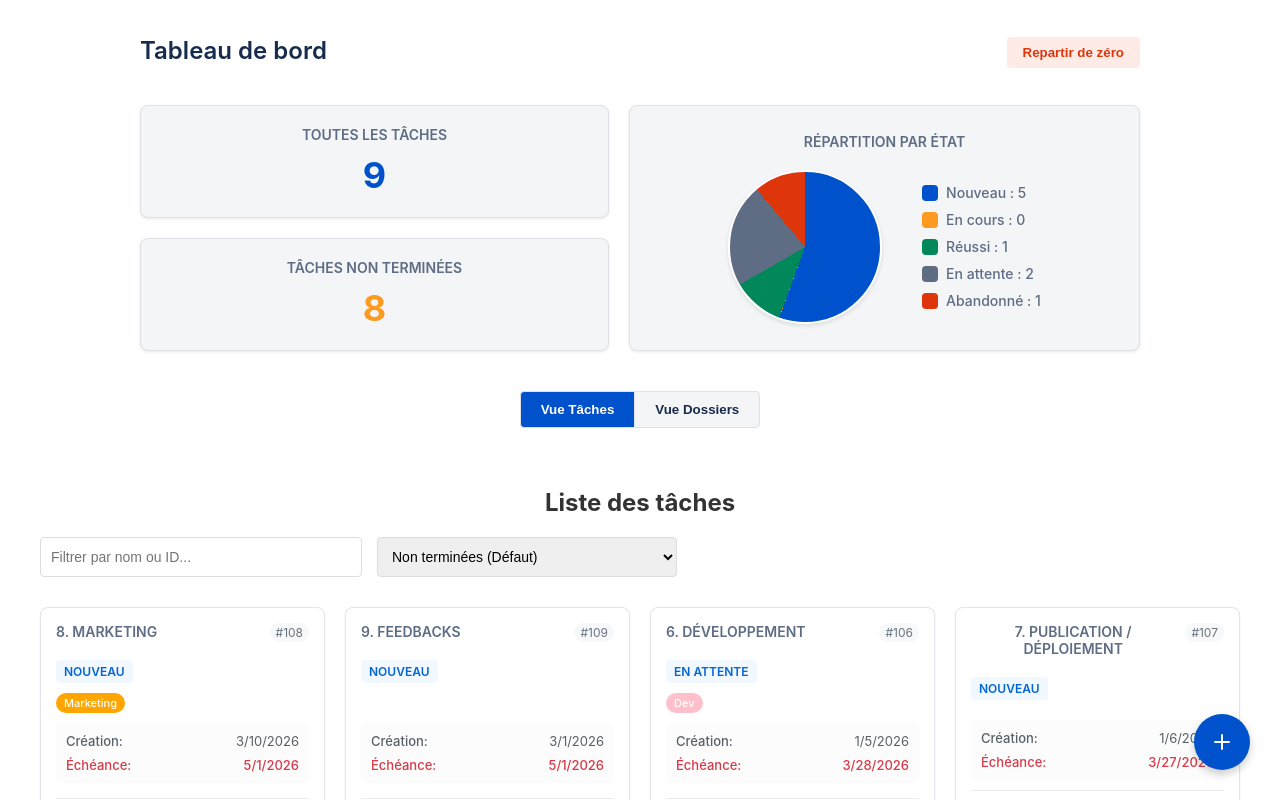
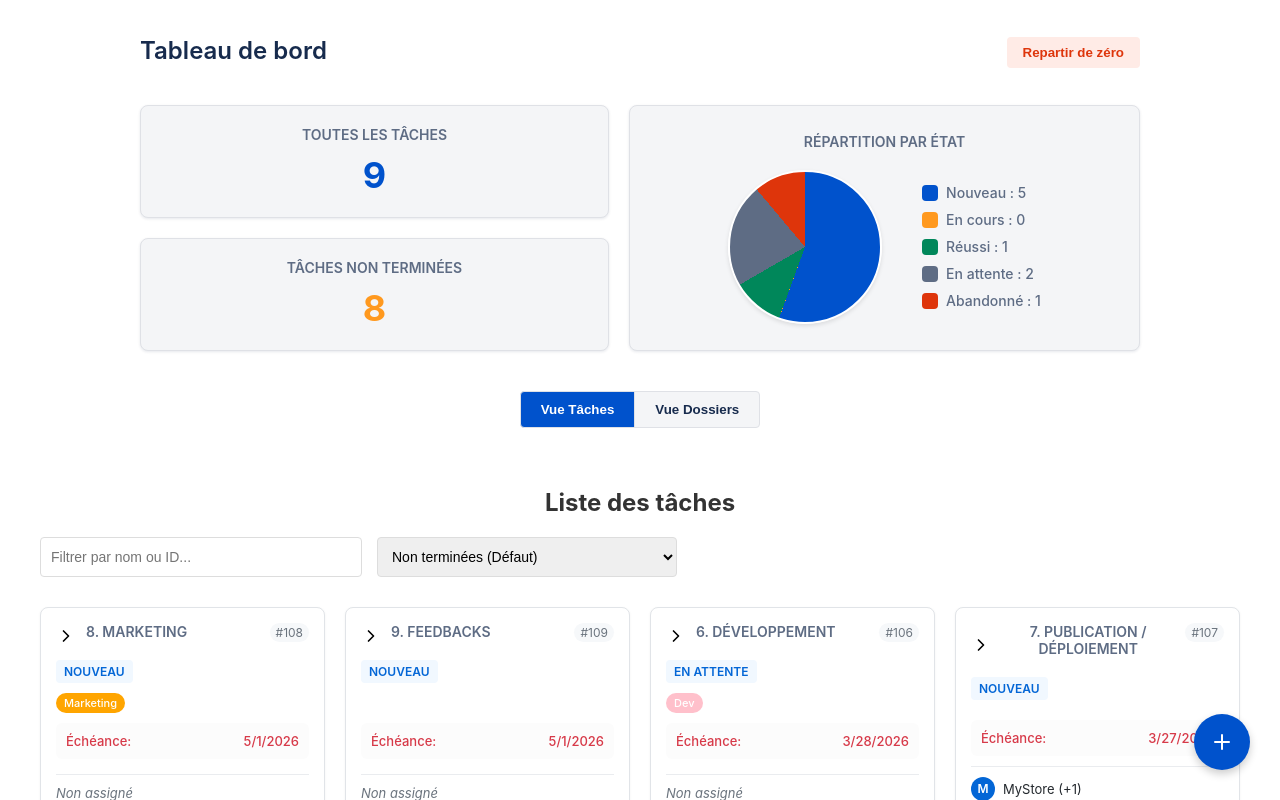
Before and after one commit to LoanALLARD/TodoList-React, a React (Create React App) app in the folder todo-list/: page / in a window 1280 px wide. Shown: the top 800 px of the page. Built offline with nearby package versions, Linux system fonts and the light colour scheme.

Commit message:
feat: enhance task and folder management with improved modal handling, filtering, and UI updates

```diff
--- a/todo-list/src/App.css
+++ b/todo-list/src/App.css
@@ -38,7 +38,7 @@
   }
 }
 
-/* Modal Styles */
+/* Modales */
 .modal-overlay {
   position: fixed;
   top: 0;
@@ -46,7 +46,6 @@
   width: 100vw;
   height: 100vh;
   background-color: rgba(0, 0, 0, 0.5);
-  /* Noir semi-transparent */
   display: flex;
   justify-content: center;
   align-items: center;
@@ -62,6 +61,8 @@
   max-width: 500px;
   width: 90%;
   color: #172b4d;
+  max-height: 90vh;
+  overflow-y: auto;
 }
 
 .close-button {
@@ -118,11 +119,12 @@
   background-color: #0052cc;
   color: #fff;
 }
+
 .App {
-    padding-bottom: 80px; /* Make room for the floating button */
+  padding-bottom: 80px;
 }
 
-/* Responsive Modals */
+/* Responsive */
 @media (max-width: 600px) {
   .modal-content {
     width: 100%;
--- a/todo-list/src/App.js
+++ b/todo-list/src/App.js
@@ -11,8 +11,10 @@ import Modal from "./Components/Modals/Modal";
 import Backup from "./data/backup.json";
 
 function App() {
+    // Mode d'affichage actuel
     const [viewMode, setViewMode] = useState("tasks");
 
+    // Définition des différents etats
     const [tasks, setTasks] = useState(Backup.taches);
     const [folders, setFolders] = useState(Backup.dossiers);
     const [relations, setRelations] = useState(Backup.relations);
@@ -32,26 +34,63 @@ function App() {
         }
     };
 
+    // Etats pour les modales de création
     const [isCreateTaskModalOpen, setIsCreateTaskModalOpen] = useState(false);
     const [isCreateFolderModalOpen, setIsCreateFolderModalOpen] =
         useState(false);
+    const [taskToEdit, setTaskToEdit] = useState(null);
 
+    // Gestion du bouton d'ajout dans le footer
     const handleFooterAddClick = () => {
         if (viewMode === "tasks") {
+            setTaskToEdit(null);
             setIsCreateTaskModalOpen(true);
         } else {
             setIsCreateFolderModalOpen(true);
         }
     };
 
-    const handleCreateTask = (newTaskData, selectedFolders = []) => {
+    // Permet de gérer le clic sur le bouton d'édition d'une tâche
+    const handleEditTaskClick = (task) => {
+        const associatedFolderIds = relations
+            .filter((rel) => rel.tache === task.id)
+            .map((rel) => rel.dossier);
+
+        setTaskToEdit({ ...task, folders: associatedFolderIds });
+        setIsCreateTaskModalOpen(true);
+    };
+
+    // Permet pour gérer la création ou la modification d'une tâche
+    const handleSaveTask = (newTaskData, selectedFolders = []) => {
+        if (taskToEdit) {
+            // Metter à jour la tâche existante
+            const updatedTasks = tasks.map((t) =>
+                t.id === taskToEdit.id ? { ...t, ...newTaskData } : t,
+            );
+
+            // Refaire la relation pour cette tâche
+            const otherRelations = relations.filter(
+                (rel) => rel.tache !== taskToEdit.id,
+            );
+            const newRelations = selectedFolders.map((folderId) => ({
+                id:
+                    Date.now().toString() +
+                    Math.random().toString(36).substring(2, 9),
+                tache: taskToEdit.id,
+                dossier: folderId,
+            }));
+
+            setTasks(updatedTasks);
+            setRelations([...otherRelations, ...newRelations]);
+        } else {
+            // Créer une nouvelle tâche
             const taskId = Date.now().toString();
             const newTask = {
                 id: taskId,
                 ...newTaskData,
             };
 
-        // Add new relations
+            // Crée la relation pour le dossier choisi
             const newRelations = selectedFolders.map((folderId) => ({
                 id:
                     Date.now().toString() +
@@ -64,10 +103,14 @@ function App() {
             if (newRelations.length > 0) {
                 setRelations([...relations, ...newRelations]);
             }
+        }
 
+        // Fermer la modale et réinitialise l'état d'édition
         setIsCreateTaskModalOpen(false);
+        setTaskToEdit(null);
     };
 
+    // Permet pour gérer la création d'un dossier
     const handleCreateFolder = (newFolderData) => {
         const newFolder = {
             id: Date.now().toString(),
@@ -78,6 +121,7 @@ function App() {
     };
 
     return (
+        // Structure principale de l'application
         <div className="App">
             <Header tasks={tasks} onReset={handleReset} />
 
@@ -101,6 +145,7 @@ function App() {
                     tasks={tasks}
                     folders={folders}
                     relations={relations}
+                    onEditTask={handleEditTaskClick}
                 />
             ) : (
                 <FoldersList
@@ -114,10 +159,18 @@ function App() {
 
             <Modal
                 isOpen={isCreateTaskModalOpen}
-                onClose={() => setIsCreateTaskModalOpen(false)}
-                title="Nouvelle tâche"
+                onClose={() => {
+                    setIsCreateTaskModalOpen(false);
+                    setTaskToEdit(null);
+                }}
+                title={taskToEdit ? "Modifier la tâche" : "Nouvelle tâche"}
             >
-                <TaskForm onSubmit={handleCreateTask} folders={folders} />
+                <TaskForm
+                    onSubmit={handleSaveTask}
+                    folders={folders}
+                    isEditing={!!taskToEdit}
+                    initialData={taskToEdit}
+                />
             </Modal>
 
             <Modal
--- a/todo-list/src/Components/Forms/TaskForm/TaskForm.js
+++ b/todo-list/src/Components/Forms/TaskForm/TaskForm.js
@@ -7,11 +7,10 @@ export default function TaskForm({ onSubmit, folders }) {
         const formData = new FormData(event.target);
         const task = formData.get("task");
         const description = formData.get("description");
-        const creationDate = Date.now();
         const dueDate = formData.get("dueDate");
         const assignees = formData.getAll("assignees");
         const status = formData.get("status");
-        const selectedFolders = formData.getAll("folders"); // Get selected folder IDs
+        const selectedFolders = formData.getAll("folders");
 
         onSubmit(
             {
--- a/todo-list/src/Components/Header/Header.css
+++ b/todo-list/src/Components/Header/Header.css
@@ -71,7 +71,6 @@
     flex: 1;
 }
 
-/* On supprime .chart-title vu qu'on utilise nativement .card-title maintenant */
 .chart-wrapper {
     display: flex;
     align-items: center;
@@ -109,6 +108,7 @@
     color: #5e6c84;
     font-weight: 500;
 }
+
 .header-top-row {
     display: flex;
     justify-content: space-between;
@@ -131,7 +131,7 @@
     background-color: #ffbdad;
 }
 
-/* Responsive Fixes */
+/* Responsive */
 @media (max-width: 768px) {
     .header-layout {
         flex-direction: column;
--- a/todo-list/src/Components/Header/Header.js
+++ b/todo-list/src/Components/Header/Header.js
@@ -7,7 +7,7 @@ export default function Header({ tasks, onReset }) {
         (t) => t.etat !== "Réussi" && t.etat !== "Terminé",
     ).length;
 
-    // Répartition
+    // Répartition pour le graphique
     const stats = {};
     Object.values(ETATS).forEach((etat) => {
         stats[etat] = 0;
@@ -21,7 +21,7 @@ export default function Header({ tasks, onReset }) {
         }
     });
 
-    // Colors mapping
+    // Mapping des couleurs en fonction des etats
     const COLORS = {
         [ETATS.NOUVEAU]: "#0052cc",
         [ETATS.EN_COURS]: "#ff991f",
--- a/todo-list/src/Components/Lists/FoldersList.css
+++ b/todo-list/src/Components/Lists/FoldersList.css
@@ -65,6 +65,7 @@
     display: -webkit-box;
     -webkit-line-clamp: 2;
     -webkit-box-orient: vertical;
+    word-break: break-word;
 }
 
 .card-id {
@@ -96,7 +97,7 @@
     color: #0366d6;
 }
 
-/* Responsive Fixes */
+/* Responsive */
 @media (max-width: 600px) {
     .app-filters-header {
         flex-direction: column;
--- a/todo-list/src/Components/Lists/FoldersList/FoldersList.js
+++ b/todo-list/src/Components/Lists/FoldersList/FoldersList.js
@@ -4,6 +4,7 @@ import "../FoldersList.css";
 export default function FoldersList({ folders, relations }) {
     const [searchTerm, setSearchTerm] = useState("");
 
+    // Filtrage des dossiers en fonction de la saisie
     let filteredFolders = folders.filter((folder) => {
         const titleMatch = folder.title ? folder.title.toLowerCase() : "";
         const idMatch = folder.id ? folder.id.toString() : "";
@@ -13,11 +14,13 @@ export default function FoldersList({ folders, relations }) {
         );
     });
 
+    // Permet de compter le nombre de tâches associées au dossier
     const getFolderTasksCount = (folderId) => {
         return relations.filter((rel) => rel.dossier === folderId).length;
     };
 
     return (
+        // Affichage des dossiers sous forme de cartes
         <div className="app-list-container">
             <h2 className="app-list-title">Liste des dossiers</h2>
 
--- a/todo-list/src/Components/Lists/TasksList.css
+++ b/todo-list/src/Components/Lists/TasksList.css
@@ -65,6 +65,7 @@
     display: -webkit-box;
     -webkit-line-clamp: 2;
     -webkit-box-orient: vertical;
+    word-break: break-word;
 }
 
 .card-id {
@@ -169,7 +170,8 @@
     color: #6a737d;
     font-style: italic;
 }
-/* Responsive Fixes */
+
+/* Responsive */
 @media (max-width: 600px) {
     .app-filters-header {
         flex-direction: column;
--- a/todo-list/src/Components/Lists/TasksList/TasksList.js
+++ b/todo-list/src/Components/Lists/TasksList/TasksList.js
@@ -1,11 +1,25 @@
 import React, { useState } from "react";
 import "../TasksList.css";
 import { ETATS, ETAT_TERMINE } from "../../../data/etats";
+import { ChevronRight, ChevronDown, Edit } from "lucide-react";
 
-export default function TaskList({ tasks, folders, relations }) {
+export default function TaskList({ tasks, folders, relations, onEditTask }) {
+    // Etats pour les filtres d'affichage
     const [searchTerm, setSearchTerm] = useState("");
     const [statusFilter, setStatusFilter] = useState("NON_TERMINEES");
+    const [expandedTasks, setExpandedTasks] = useState(new Set());
 
+    // Permet de basculer en mode affichage complet
+    const toggleExpand = (taskId) => {
+        setExpandedTasks((prev) => {
+            const next = new Set(prev);
+            if (next.has(taskId)) next.delete(taskId);
+            else next.add(taskId);
+            return next;
+        });
+    };
+
+    // Récupération des dossiers associés aux tâches
     const getTaskFolders = (taskId) => {
         const relatedFolderIds = relations
             .filter((rel) => rel.tache === taskId)
@@ -14,6 +28,7 @@ export default function TaskList({ tasks, folders, relations }) {
         return folders.filter((d) => relatedFolderIds.includes(d.id));
     };
 
+    // Filtrage des tâches en fonction de la saisie
     let filteredTasks = tasks.filter((task) => {
         const titleMatch = task.title ? task.title.toLowerCase() : "";
         const idMatch = task.id ? task.id.toString() : "";
@@ -32,6 +47,7 @@ export default function TaskList({ tasks, folders, relations }) {
         return matchSearch && matchStatus;
     });
 
+    // Tri des cartes par date d'échéance décroissante
     filteredTasks.sort((a, b) => {
         if (!a.date_echeance) return 1;
         if (!b.date_echeance) return -1;
@@ -39,6 +55,7 @@ export default function TaskList({ tasks, folders, relations }) {
     });
 
     return (
+        // Affichage des tâches sous forme de cartes
         <div className="app-list-container">
             <h2 className="app-list-title">Liste des tâches</h2>
 
@@ -74,17 +91,64 @@ export default function TaskList({ tasks, folders, relations }) {
                 <div className="cards-grid">
                     {filteredTasks.map((task) => {
                         const taskFolders = getTaskFolders(task.id);
+                        const isExpanded = expandedTasks.has(task.id);
+
                         return (
                             <div key={task.id} className="item-card">
                                 <div className="card-header">
+                                    <div
+                                        className="card-title-group"
+                                        style={{
+                                            display: "flex",
+                                            gap: "10px",
+                                            alignItems: "center",
+                                        }}
+                                    >
+                                        <button
+                                            onClick={() =>
+                                                toggleExpand(task.id)
+                                            }
+                                            style={{
+                                                background: "none",
+                                                border: "none",
+                                                cursor: "pointer",
+                                                display: "flex",
+                                                alignItems: "center",
+                                                padding: "0",
+                                            }}
+                                        >
+                                            {isExpanded ? (
+                                                <ChevronDown size={20} />
+                                            ) : (
+                                                <ChevronRight size={20} />
+                                            )}
+                                        </button>
                                         <h3
                                             className="card-title"
                                             title={task.title}
                                         >
                                             {task.title}
                                         </h3>
+                                    </div>
                                     <span className="card-id">#{task.id}</span>
                                 </div>
+
+                                {isExpanded && task.description && (
+                                    <div className="task-description">
+                                        <p
+                                            style={{
+                                                fontSize: "14px",
+                                                color: "#42526e",
+                                                margin: "0",
+                                                fontStyle: "italic",
+                                                wordBreak: "break-word",
+                                                whiteSpace: "pre-wrap",
+                                            }}
+                                        >
+                                            {task.description}
+                                        </p>
+                                    </div>
+                                )}
 
                                 <div className="card-badges">
                                     <span
@@ -96,7 +160,10 @@ export default function TaskList({ tasks, folders, relations }) {
                                 </div>
 
                                 <div className="app-task-folders">
-                                    {taskFolders.slice(0, 2).map((folder) => (
+                                    {(isExpanded
+                                        ? taskFolders
+                                        : taskFolders.slice(0, 2)
+                                    ).map((folder) => (
                                         <span
                                             key={folder.id}
                                             className="app-folder-tag"
@@ -108,7 +175,7 @@ export default function TaskList({ tasks, folders, relations }) {
                                             {folder.title}
                                         </span>
                                     ))}
-                                    {taskFolders.length > 2 && (
+                                    {!isExpanded && taskFolders.length > 2 && (
                                         <span className="app-folder-more">
                                             +{taskFolders.length - 2}
                                         </span>
@@ -116,6 +183,7 @@ export default function TaskList({ tasks, folders, relations }) {
                                 </div>
 
                                 <div className="card-details">
+                                    {isExpanded && (
                                         <div className="detail-row">
                                             <span className="detail-label">
                                                 Création:
@@ -128,6 +196,7 @@ export default function TaskList({ tasks, folders, relations }) {
                                                     : "-"}
                                             </span>
                                         </div>
+                                    )}
                                     <div className="detail-row highlight-date">
                                         <span className="detail-label">
                                             Échéance:
@@ -142,7 +211,14 @@ export default function TaskList({ tasks, folders, relations }) {
                                     </div>
                                 </div>
 
-                                <div className="card-footer">
+                                <div
+                                    className="card-footer"
+                                    style={{
+                                        display: "flex",
+                                        justifyContent: "space-between",
+                                        alignItems: "center",
+                                    }}
+                                >
                                     <div className="app-task-assignee">
                                         {task.equipiers &&
                                         task.equipiers.length > 0 ? (
@@ -170,6 +246,27 @@ export default function TaskList({ tasks, folders, relations }) {
                                             </span>
                                         )}
                                     </div>
+                                    {isExpanded && (
+                                        <button
+                                            onClick={() => onEditTask(task)}
+                                            style={{
+                                                display: "flex",
+                                                alignItems: "center",
+                                                gap: "5px",
+                                                background: "#f4f5f7",
+                                                border: "1px solid #dfe1e6",
+                                                padding: "5px 10px",
+                                                borderRadius: "4px",
+                                                cursor: "pointer",
+                                                fontSize: "13px",
+                                                fontWeight: "600",
+                                                color: "#172b4d",
+                                            }}
+                                        >
+                                            <Edit size={14} />
+                                            Modifier
+                                        </button>
+                                    )}
                                 </div>
                             </div>
                         );
```
Also changed, not shown: 1 other file (tests, documents, lock files or other folders). Lines whose indentation alone changed are shown as unchanged.
